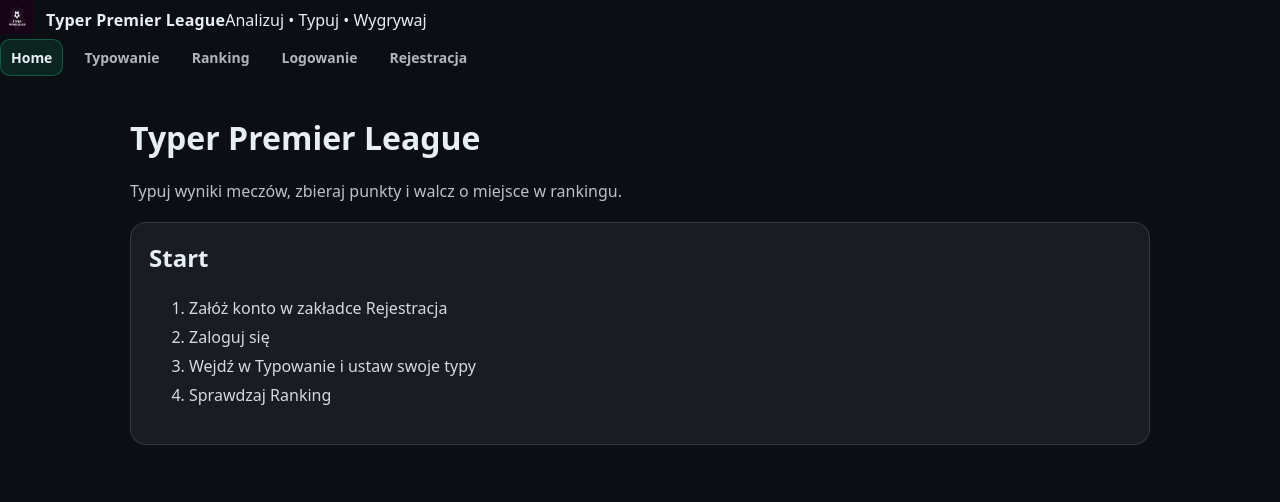
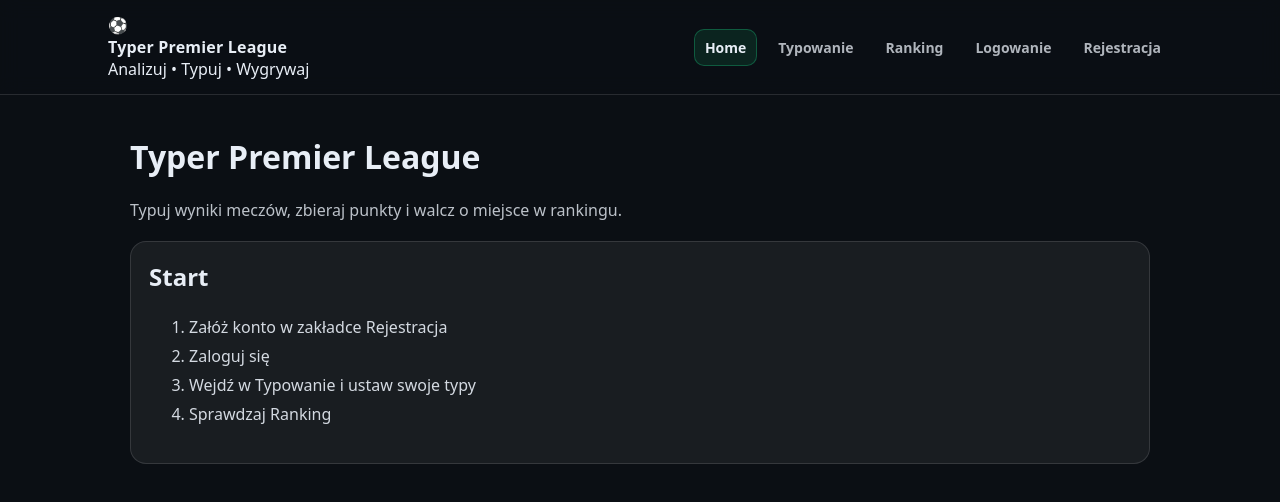
Before and after one commit to red-devils-united/typer-premier-league, a Next.js app: page / in a window 1280 px wide. Shown: the top 502 px of the page. Built offline with nearby package versions, Linux system fonts and the light colour scheme.

Commit message:
Update Header.tsx

```diff
--- a/components/Header.tsx
+++ b/components/Header.tsx
@@ -1,30 +1,48 @@
 import Link from "next/link";
-import Image from "next/image";
 import { useRouter } from "next/router";
 
 export default function Header() {
   const router = useRouter();
-  const isActive = (path: string) => router.pathname === path;
+
+  const active = (path: string) => {
+    return router.pathname === path ? "navLink active" : "navLink";
+  };
 
   return (
-    <header className="topbar">
-      <div className="topbarInner">
-        <Link href="/" className="brand">
-          <span className="logoWrap">
-            <Image src="/logo.png" alt="Typer Premier League" width={34} height={34} />
-          </span>
-          <span className="brandText">
-            <span className="brandTitle">Typer Premier League</span>
-            <span className="brandSubtitle">Analizuj • Typuj • Wygrywaj</span>
-          </span>
-        </Link>
+    <header className="header">
+      <div className="container headerInner">
+        {/* LEWA STRONA: logo + nazwa + slogan */}
+        <div className="brandWrap">
+          <div className="logoBox" aria-label="Logo">
+            {/* jeśli masz logo w /public/logo.png to możesz podmienić na:
+                <img src="/logo.png" alt="Logo" className="logoImg" />
+              */}
+            <span className="logoBall">⚽</span>
+          </div>
 
+          <div className="brandTextWrap">
+            <div className="brandTitle">Typer Premier League</div>
+            <div className="brandTagline">Analizuj • Typuj • Wygrywaj</div>
+          </div>
+        </div>
+
+        {/* PRAWA STRONA: menu */}
         <nav className="nav">
-          <Link className={isActive("/") ? "active" : ""} href="/">Home</Link>
-          <Link className={isActive("/typowanie") ? "active" : ""} href="/typowanie">Typowanie</Link>
-          <Link className={isActive("/ranking") ? "active" : ""} href="/ranking">Ranking</Link>
-          <Link className={isActive("/logowanie") ? "active" : ""} href="/logowanie">Logowanie</Link>
-          <Link className={isActive("/rejestracja") ? "active" : ""} href="/rejestracja">Rejestracja</Link>
+          <Link href="/" className={active("/")}>
+            Home
+          </Link>
+          <Link href="/typowanie" className={active("/typowanie")}>
+            Typowanie
+          </Link>
+          <Link href="/ranking" className={active("/ranking")}>
+            Ranking
+          </Link>
+          <Link href="/logowanie" className={active("/logowanie")}>
+            Logowanie
+          </Link>
+          <Link href="/rejestracja" className={active("/rejestracja")}>
+            Rejestracja
+          </Link>
         </nav>
       </div>
     </header>
```
